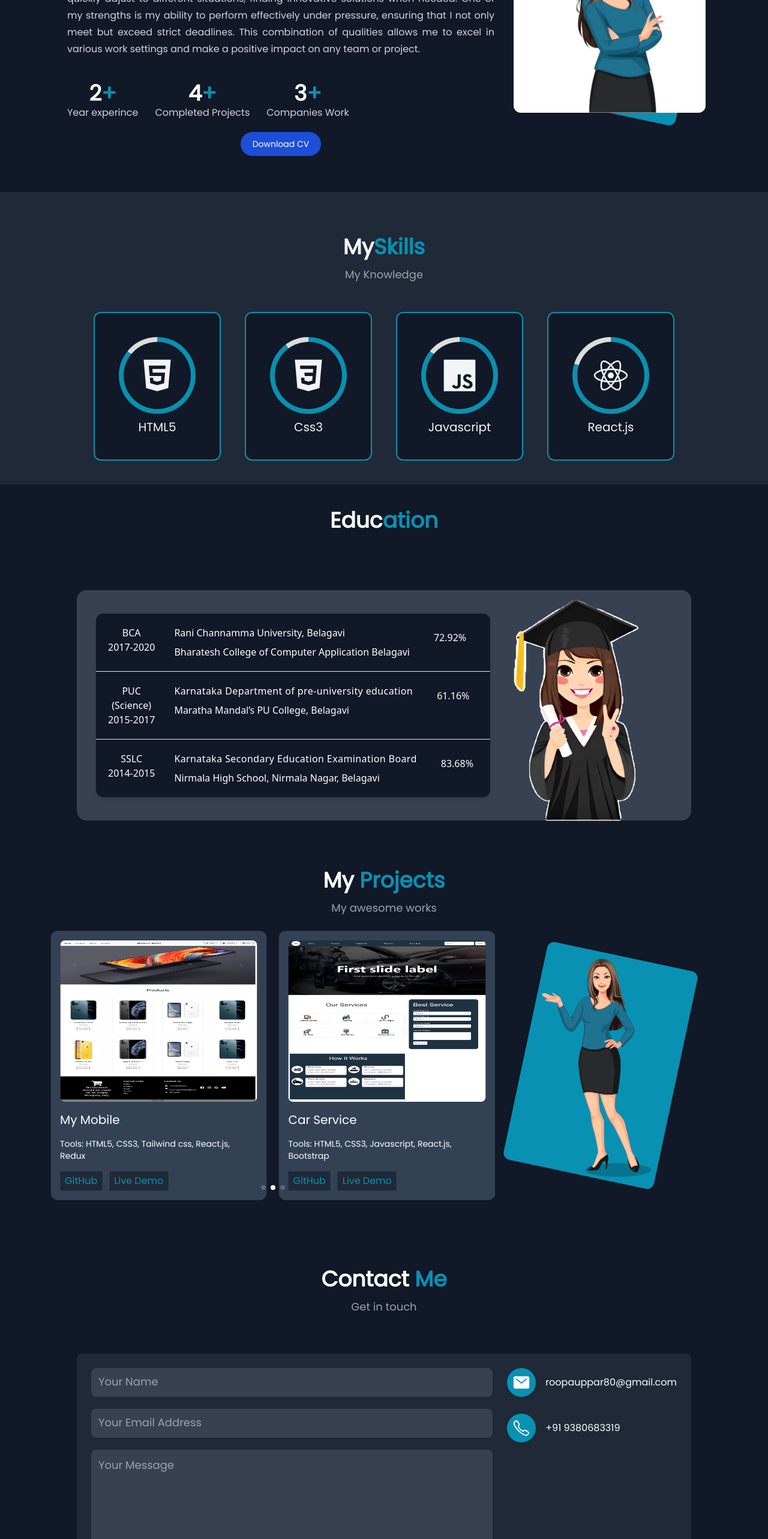
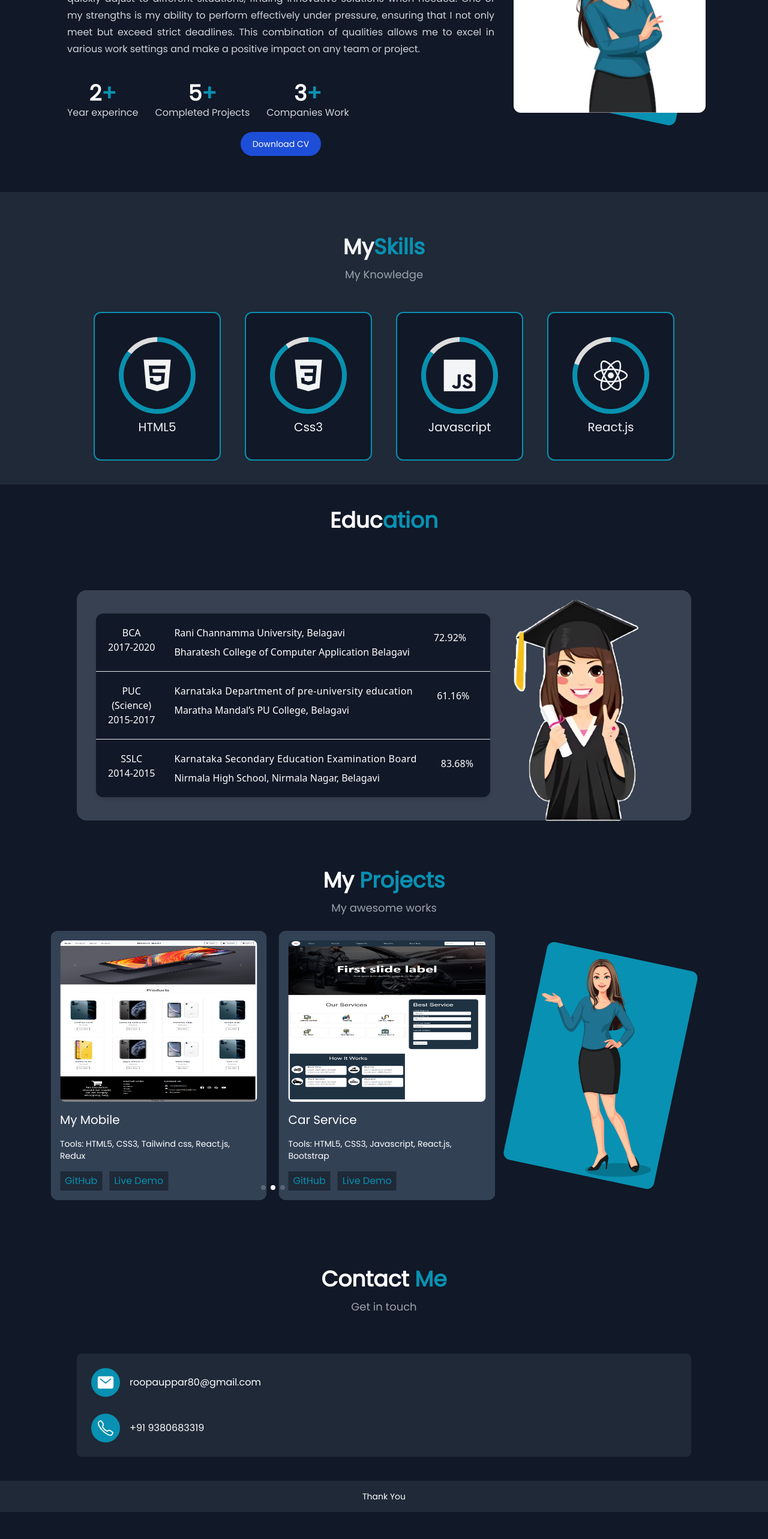
Before and after one commit to Roopauppar/portfolio, a React (Create React App) app: page / in a window 1280 px wide. Shown: the part 1140-3706 px from the top of the page at 60% size. After the commit the page ends 3661 px from the top, so only its background shows below. Built offline with nearby package versions, Linux system fonts and the light colour scheme.

Commit message:
first commit

```diff
--- a/src/components/Landing/About.jsx
+++ b/src/components/Landing/About.jsx
@@ -7,7 +7,7 @@ import aboutwomen from '../../assets/images/aboutimg2.png';
 const About = () => {
     const info = [
         { text: 'Year experince', count: '2' },
-        { text: 'Completed Projects', count: '4' },
+        { text: 'Completed Projects', count: '5' },
         { text: 'Companies Work', count: '3' },
     ]
 
--- a/src/components/Landing/Contact.jsx
+++ b/src/components/Landing/Contact.jsx
@@ -40,7 +40,7 @@ const Contact = () => {
           </h3>
           <p className='text-gray-400 mt-3 text-lg'> Get in touch</p>
           <div className='mt-16 flex md:flex-row flex-col gap-6 max-w-5xl bg-gray-800 md:p-6 p-2 rounded-lg mx-auto'>
-            <form className="flex flex-col flex-1 gap-5" ref={form} onSubmit={sendEmail}>
+            {/* <form className="flex flex-col flex-1 gap-5" ref={form} onSubmit={sendEmail}>
               <input type='text' placeholder='Your Name' name="user_name"></input>
               <input type='email' placeholder='Your Email Address' name="user_email"></input>
               <textarea placeholder='Your Message' rows={10} name="message"></textarea>
@@ -48,7 +48,7 @@ const Contact = () => {
                 Send Message
               </button>
 
-            </form>
+            </form> */}
             <div className=' flex flex-col gap-7'>
               {
                 contact_info.map((contact, i) => (
```
